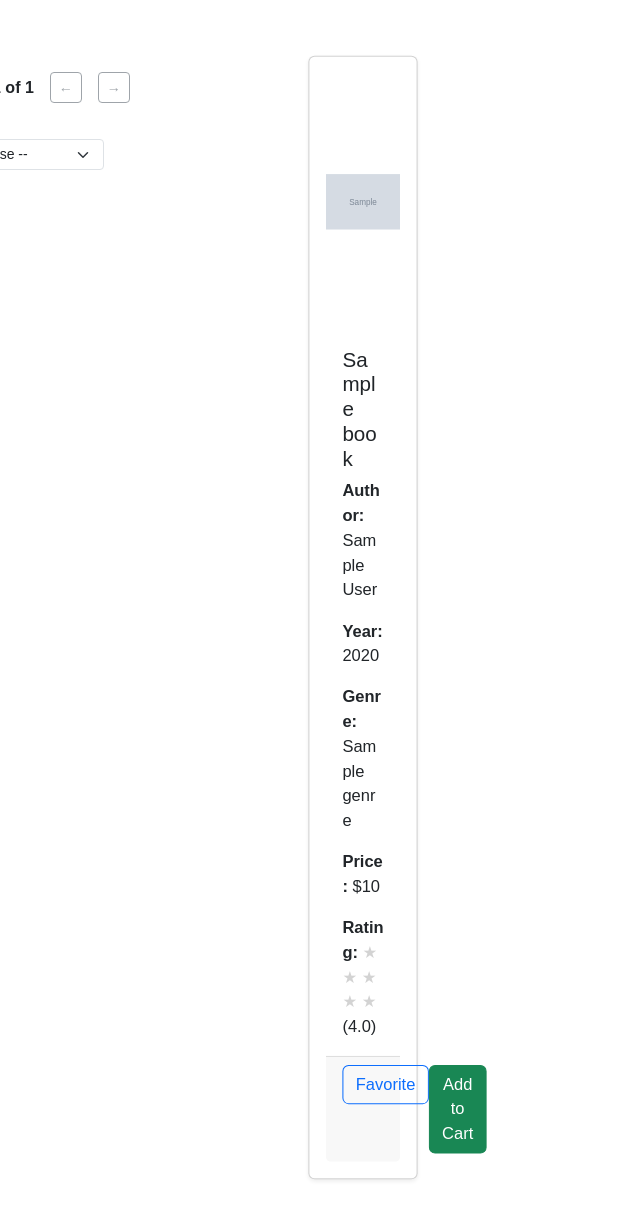
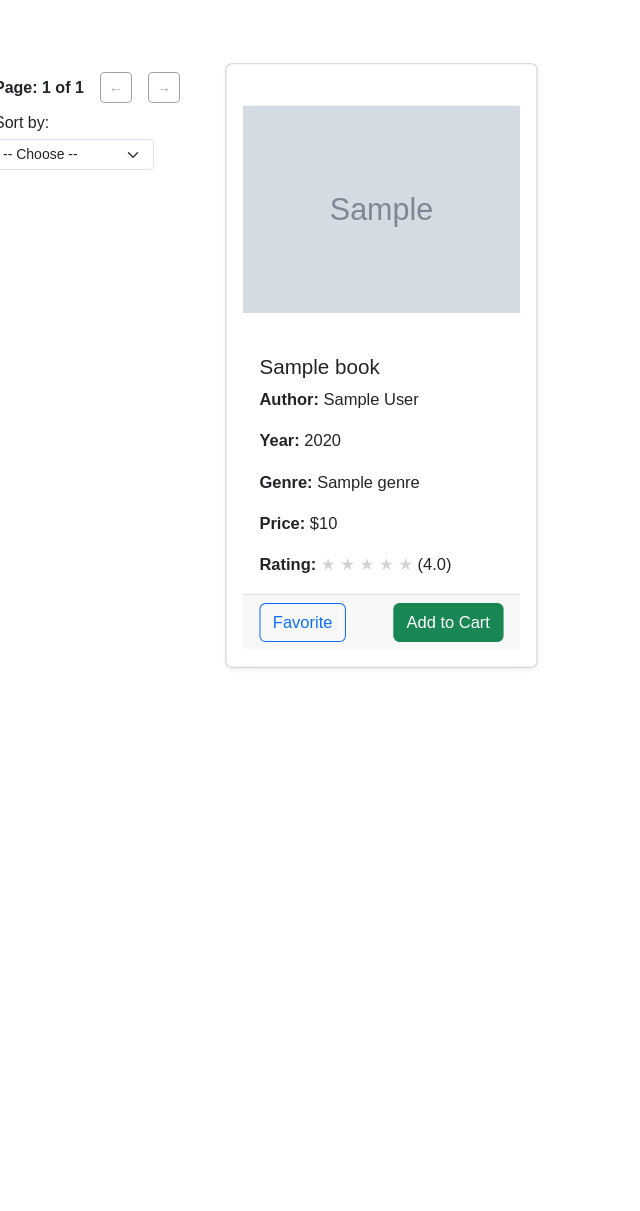
Before and after one commit to jjaredm/Book-Management, a Django app: template bookEx/templates/bookMng/displaybooks.html in a window 1280 px wide. Shown: the part 56-1267 px from the top of the page, without its empty margins (0-640 px from the left). After the commit the page ends 725 px from the top, so only its background shows below. Run offline with Django 3.2, Linux system fonts and the light colour scheme; the template is opened without the code that fills it: most values are stand-ins (such as "Sample title", 1, 10 or a date in 2020); grey boxes marked "Sample" are stand-in pictures.

Commit message:
Fixed how the left side of displaybooks looks, as well as how it looks when a page only has 1 book

```diff
--- a/bookEx/templates/bookMng/displaybooks.html
+++ b/bookEx/templates/bookMng/displaybooks.html
@@ -3,7 +3,7 @@
 
 {% block content %}
 <div class="container mt-5">
-    <div class="mb-3 d-flex flex-column align-items-start" style="margin-left: -150px; margin-right: 50px">
+    <div class="mb-3 d-flex flex-column align-items-start" style="margin-left: -100px; margin-right: 50px">
         <div class="d-flex align-items-center gap-3 mb-2">
             <span class="fw-bold">Page: {{ books.number }} of {{ books.paginator.num_pages }}</span>
             {% if books.has_previous %}
@@ -43,8 +43,8 @@
         </form>
     </div>
 
-    <div class="position-relative">
-        <div class="row row-cols-2 row-cols-md-3 g-4 justify-content-center">
+    <div class="col">
+        <div class="row row-cols-1 row-cols-sm-2 row-cols-md-3 g-4 justify-content-start">
             {% for book in books %}
             <div class="col mb-5">
                 <div class="card h-100 shadow-sm position-relative book-card-hover p-3" style="transform: scale(1.03);">
```
